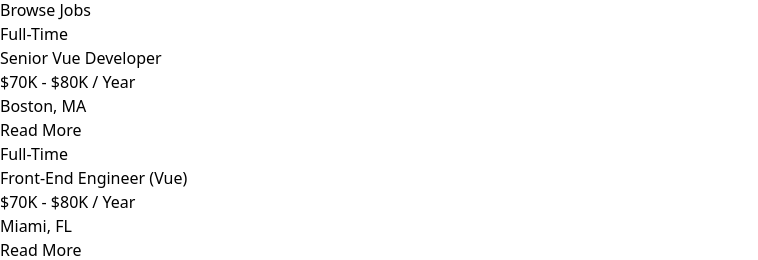
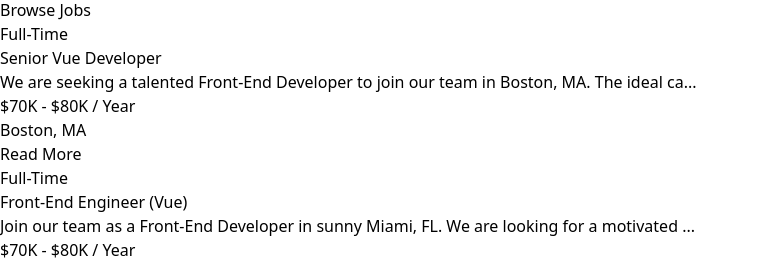
Before and after one commit to thierryrudaseswa/VUE_JOBS, a Vue app: page / in a window 1280 px wide. Shown: the part 542-802 px from the top of the page, without its empty margins (0-758 px from the left). Built offline with nearby package versions, Linux system fonts and the light colour scheme; the HTML template or start-up script is replaced by a standard one.

Commit message:
the additional of different functions in vue js

```diff
--- a/src/App.vue
+++ b/src/App.vue
@@ -9,5 +9,5 @@ import JobListings from "./components/JobListings.vue"
   <Navbar />
   <Hero />
   <HomeCards />
-  <JobListings :limit="3" />
+  <JobListings :limit="3" :showButton="true" />
 </template>
--- a/src/components/JobListing.vue
+++ b/src/components/JobListing.vue
@@ -1,9 +1,35 @@
 <script setup>
-import {defineProps} from "vue"
-defineProps({
-    job:Object
+import {defineProps,ref,computed} from "vue"
+
+
+
+// const props = defineProps({
+//     job:Object
+// });
+
+// const showFullDescription = ref(false);
+
+// const truncatedDescription = computed(()=>{
+//   let description = props.job.description;
+//   if(!showFullDescription.value){
+//     description = description.substring(0,90) + '...'
+//   }
+//   return description;
+
+// })
+
+const props = defineProps({
+  job:Object
+});
+const showFullDescription = ref(false);
+
+const truncatedDescription = computed(()=>{
+  let description = props.job.description;
+  if(!showFullDescription.value){
+    description = description.substring(0,90) + '...'
+  }
+  return description
 })
-
 </script>
 
 <template name="component-name">
@@ -13,7 +39,7 @@ defineProps({
         <div class="text-gray-600 my-2">{{ job.type }}</div>
         <h3 class="text-xl font-bold">{{ job.title }}</h3>
       </div>
-
+<div class="mb-5">{{truncatedDescription}}</div>
 
 
       <h3 class="text-green-500 mb-2">{{ job.salary }} / Year</h3>
--- a/src/components/JobListings.vue
+++ b/src/components/JobListings.vue
@@ -31,7 +31,7 @@ defineProps({
 
 
       <!-- Shoe job listing when done loading -->
-      <div  class="grid grid-cols-1 md:grid-cols-3 gap-6 p-">
+      <div  class="grid grid-cols-1 md:grid-cols-3 gap-6 p-0">
         <JobListing
           v-for="job in jobs.slice(0, limit || jobs.length)"
           :key="job.id"
@@ -42,13 +42,9 @@ defineProps({
   </section>
 
   <section v-if="showButton" class="m-auto max-w-lg my-10 px-6">
-    <!-- <RouterLink
-      to="/jobs"
-      class="block bg-black text-white text-center py-4 px-6 rounded-xl hover:bg-gray-700"
-      > -->
+
       <button  class="block bg-black text-white text-center py-4 px-6 rounded-xl hover:bg-gray-700"> View All Jobs</button>
 
-      <!-- </RouterLink -->
 
   </section>
 </template>
```
